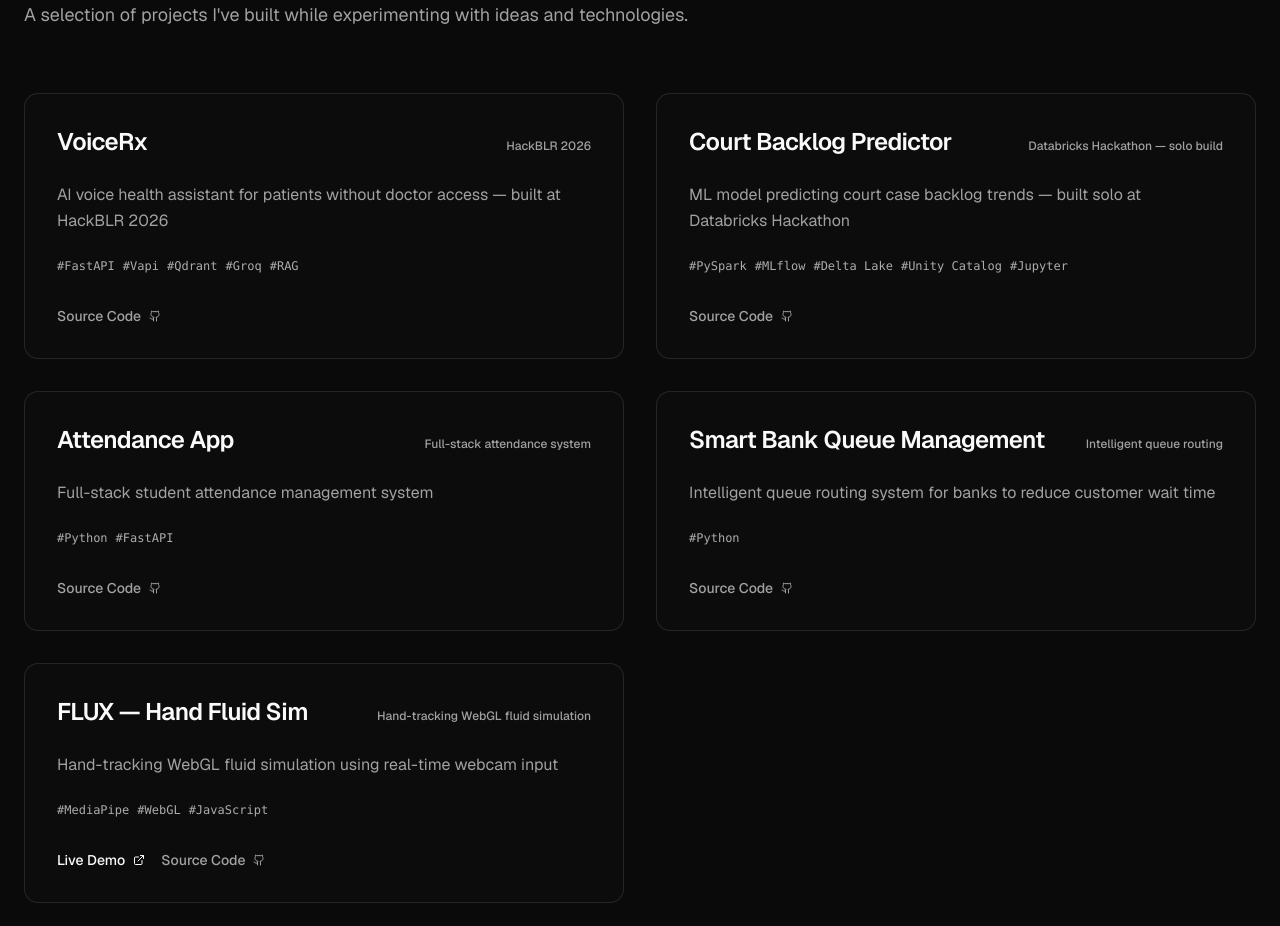
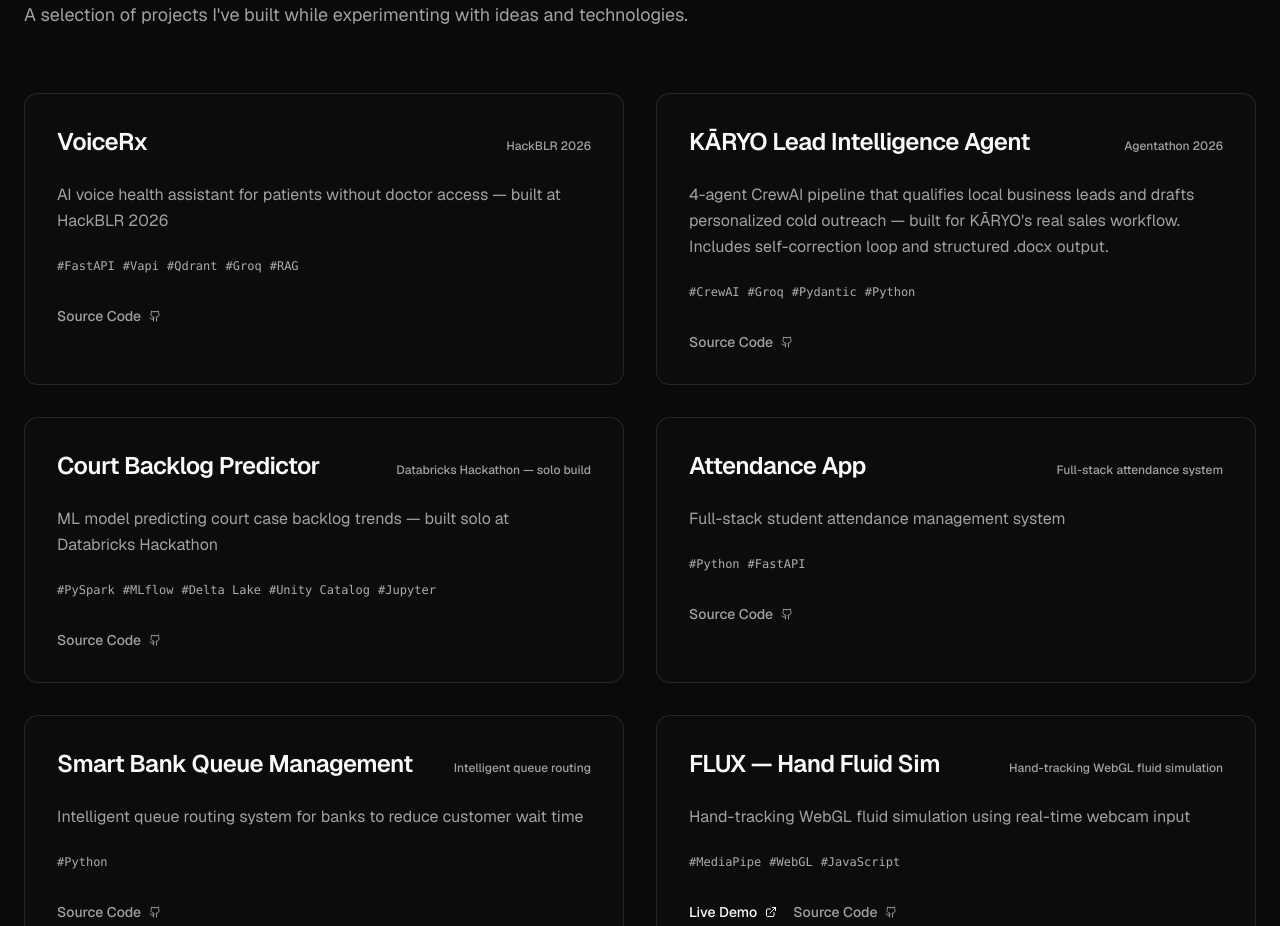
Before and after one commit to Karan-Raj-KR/portfolio, a Next.js app: page / in a window 1280 px wide. Shown: the part 2060-2986 px from the top of the page. Built offline with nearby package versions, Linux system fonts and the light colour scheme.

Commit message:
feat: add interactive social media links with hover info display to hero section

```diff
--- a/src/components/sections/contact.tsx
+++ b/src/components/sections/contact.tsx
@@ -87,6 +87,7 @@
                                 key={social.name}
                                 href={social.href}
                                 target={social.name === "Email" ? undefined : "_blank"}
+                                rel={social.name === "Email" ? undefined : "noopener noreferrer"}
                                 className="text-muted-foreground hover:text-foreground transition-colors"
                                 onMouseEnter={() => setHoveredInfo(social.info)}
                                 onMouseLeave={() => setHoveredInfo(null)}
--- a/src/components/sections/hero.tsx
+++ b/src/components/sections/hero.tsx
@@ -145,6 +145,7 @@
                                 key={social.name}
                                 href={social.href}
                                 target={social.name === "Email" ? undefined : "_blank"}
+                                rel={social.name === "Email" ? undefined : "noopener noreferrer"}
                                 className="text-muted-foreground hover:text-foreground transition-colors"
                                 onMouseEnter={() => setHoveredInfo(social.info)}
                                 onMouseLeave={() => setHoveredInfo(null)}
--- a/src/components/sections/karyo.tsx
+++ b/src/components/sections/karyo.tsx
@@ -58,6 +58,7 @@
                         <Link
                             href="https://linktr.ee/Karyo"
                             target="_blank"
+                            rel="noopener noreferrer"
                             className="inline-flex items-center gap-2 rounded-full border border-border bg-muted/20 px-6 py-2.5 text-sm font-medium text-foreground transition-colors hover:bg-muted/40"
                         >
                             Learn More <ExternalLink className="h-3.5 w-3.5" />
--- a/src/components/sections/projects.tsx
+++ b/src/components/sections/projects.tsx
@@ -12,6 +12,13 @@
         description: "AI voice health assistant for patients without doctor access — built at HackBLR 2026",
         tags: ["FastAPI", "Vapi", "Qdrant", "Groq", "RAG"],
         links: { demo: null, code: "https://github.com/Karan-Raj-KR/VoiceRx" },
+    },
+    {
+        title: "KĀRYO Lead Intelligence Agent",
+        subtitle: "Agentathon 2026",
+        description: "4-agent CrewAI pipeline that qualifies local business leads and drafts personalized cold outreach — built for KĀRYO's real sales workflow. Includes self-correction loop and structured .docx output.",
+        tags: ["CrewAI", "Groq", "Pydantic", "Python"],
+        links: { demo: null, code: "https://github.com/Karan-Raj-KR/karyo-agent" },
     },
     {
         title: "Court Backlog Predictor",
@@ -95,6 +102,8 @@
                                 {project.links.demo && (
                                     <Link
                                         href={project.links.demo}
+                                        target="_blank"
+                                        rel="noopener noreferrer"
                                         className="flex items-center gap-2 text-sm font-medium text-foreground hover:text-primary hover:underline hover:underline-offset-4"
                                     >
                                         Live Demo <ExternalLink className="h-3 w-3" />
@@ -103,6 +112,7 @@
                                 <Link
                                         href={project.links.code}
                                         target="_blank"
+                                        rel="noopener noreferrer"
                                         className="flex items-center gap-2 text-sm font-medium text-muted-foreground hover:text-foreground transition-colors"
                                 >
                                     Source Code <Github className="h-3 w-3" />
```
Also changed, not shown: 1 other file (tests, documents, lock files or other folders).
